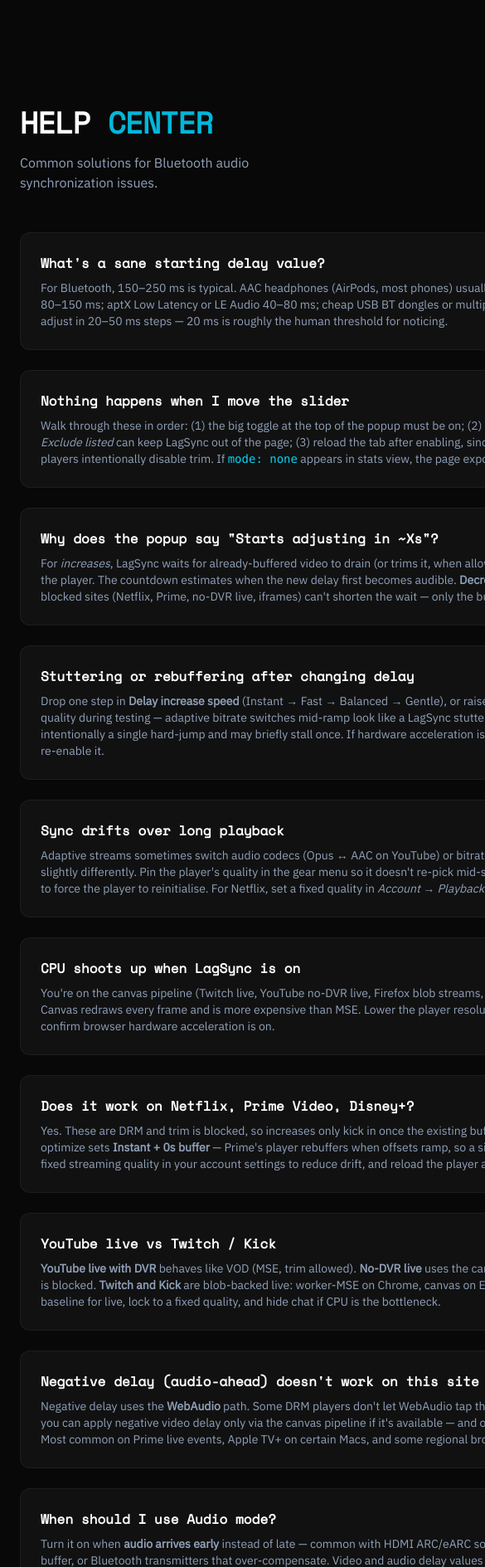
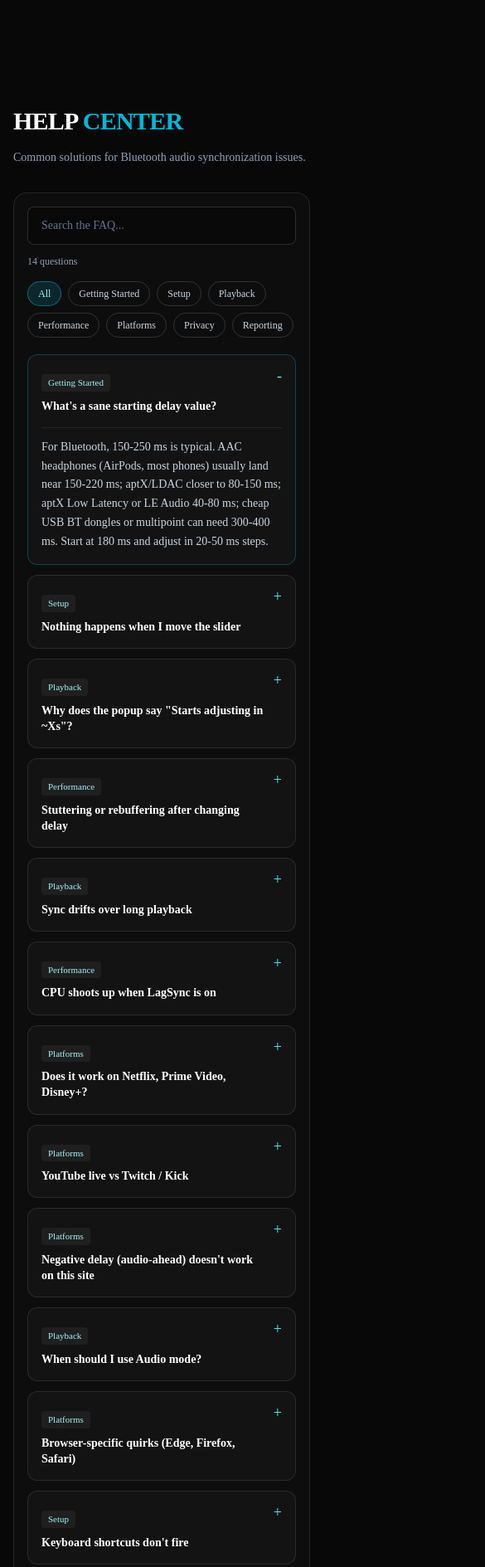
Before and after one commit to kimonsodu/lagsync-website, an Astro site: page /help in a window 390 px wide. Shown: the top 1889 px of the page at 83% size, 585 px wide, since content can reach past the window. Built offline with nearby package versions, Linux system fonts and the light colour scheme; Astro itself is replaced by a stand-in of ours.

Commit message:
Refactor code structure for improved readability and maintainability

```diff
--- a/package.json
+++ b/package.json
@@ -16,7 +16,7 @@
     "@fontsource/ibm-plex-sans": "^5.2.8",
     "@fontsource/space-mono": "^5.2.9",
     "@tailwindcss/vite": "^4.2.2",
-    "astro": "^6.1.1",
+    "astro": "^6.1.10",
     "tailwindcss": "^4.2.2"
   }
 }
--- a/src/layouts/Layout.astro
+++ b/src/layouts/Layout.astro
@@ -1,9 +1,5 @@
 ---
 import '../styles/global.css';
-import '@fontsource/space-mono/latin-400.css';
-import '@fontsource/space-mono/latin-700.css';
-import '@fontsource/ibm-plex-sans/latin-300.css';
-import '@fontsource/ibm-plex-sans/latin-400.css';
 
 
 interface Props {
@@ -45,6 +41,9 @@ const jsonLd = dateModified
     <link rel="icon" type="image/png" sizes="48x48" href="/icon48.png" />
     <link rel="apple-touch-icon" sizes="128x128" href="/icon128.png" />
     <link rel="alternate" type="application/rss+xml" title="LagSync Releases Feed" href="/rss.xml" />
+    <link rel="preload" href="/fonts/ibm-plex-sans-latin-400-normal.woff2" as="font" type="font/woff2" crossorigin />
+    <link rel="preload" href="/fonts/space-mono-latin-400-normal.woff2" as="font" type="font/woff2" crossorigin />
+    <link rel="preload" href="/fonts/space-mono-latin-700-normal.woff2" as="font" type="font/woff2" crossorigin />
     <title>{title}</title>
     <meta name="description" content={description} />
 
--- a/src/pages/help.astro
+++ b/src/pages/help.astro
@@ -1,89 +1,151 @@
 ---
 import Layout from '../layouts/Layout.astro';
 import Footer from '../components/Footer.astro';
+
+const faqItems = [
+  {
+    category: 'Getting Started',
+    question: "What's a sane starting delay value?",
+    answer: `For Bluetooth, 150-250 ms is typical. AAC headphones (AirPods, most phones) usually land near 150-220 ms; aptX/LDAC closer to 80-150 ms; aptX Low Latency or LE Audio 40-80 ms; cheap USB BT dongles or multipoint can need 300-400 ms. Start at 180 ms and adjust in 20-50 ms steps.`,
+  },
+  {
+    category: 'Setup',
+    question: 'Nothing happens when I move the slider',
+    answer: `Walk through these in order: (1) the big toggle at the top of the popup must be on; (2) check Site Mode in Settings - <em>Only listed</em> / <em>Exclude listed</em> can keep LagSync out of the page; (3) reload the tab after enabling, since hooks install at <code class="text-cyan-400">document_start</code>; (4) iframe players intentionally disable trim. If <code class="text-cyan-400">mode: none</code> appears in stats view, the page exposes no pipeline LagSync can hook.`,
+  },
+  {
+    category: 'Playback',
+    question: 'Why does the popup say "Starts adjusting in ~Xs"?',
+    answer: `For <em>increases</em>, LagSync waits for already-buffered video to drain (or trims it, when allowed) before the new delayed segments reach the player. The countdown estimates when the new delay first becomes audible. <strong>Decreases and turning off are immediate.</strong> Trim-blocked sites (Netflix, Prime, no-DVR live, iframes) cannot shorten the wait.`,
+  },
+  {
+    category: 'Performance',
+    question: 'Stuttering or rebuffering after changing delay',
+    answer: `Drop one step in <strong>Delay increase speed</strong> (Instant -> Fast -> Balanced -> Gentle), or raise <strong>Max buffer ahead</strong> to 10s/20s. Lock the player's quality during testing. On Prime, Instant mode is intentionally a single hard-jump and may briefly stall once. If hardware acceleration is off, frame capture (canvas) will be CPU-heavy.`,
+  },
+  {
+    category: 'Playback',
+    question: 'Sync drifts over long playback',
+    answer: `Adaptive streams sometimes switch audio codecs (Opus/AAC on YouTube) or bitrates mid-playback, and the new track lines up slightly differently. Pin the player's quality in the gear menu so it does not re-pick mid-stream, or seek a few seconds back and forward to force the player to reinitialize. For Netflix, set a fixed quality in <em>Account -> Playback settings</em>.`,
+  },
+  {
+    category: 'Performance',
+    question: 'CPU shoots up when LagSync is on',
+    answer: `You are on the canvas pipeline (Twitch live, YouTube no-DVR live, Firefox blob streams, or any page that fell back to frame capture). Canvas redraws every frame and is more expensive than MSE. Lower resolution, hide chat, close background tabs, and confirm browser hardware acceleration is on.`,
+  },
+  {
+    category: 'Platforms',
+    question: 'Does it work on Netflix, Prime Video, Disney+?',
+    answer: `Yes. These are DRM and trim is blocked, so increases only kick in once the existing buffer drains. Start near 180 ms. On Prime, Auto-optimize sets <strong>Instant + 0s buffer</strong>. Set a fixed streaming quality in account settings and reload the player after changing extension settings.`,
+  },
+  {
+    category: 'Platforms',
+    question: 'YouTube live vs Twitch / Kick',
+    answer: `<strong>YouTube live with DVR</strong> behaves like VOD (MSE, trim allowed). <strong>No-DVR live</strong> uses canvas (higher CPU, trim blocked). <strong>Twitch and Kick</strong> are blob-backed live: worker-MSE on Chrome, canvas on Edge/Firefox by design. Use a 200-250 ms baseline for live and lock quality.`,
+  },
+  {
+    category: 'Platforms',
+    question: "Negative delay (audio-ahead) doesn't work on this site",
+    answer: `Negative delay uses the <strong>WebAudio</strong> path. Some DRM players do not allow WebAudio to tap encrypted audio. On those, negative video delay may only work through canvas, and on some DRM live players neither path works.`,
+  },
+  {
+    category: 'Playback',
+    question: 'When should I use Audio mode?',
+    answer: `Turn it on when <strong>audio arrives early</strong> instead of late - common with HDMI ARC/eARC soundbars, receivers with their own processing buffer, or Bluetooth transmitters that over-compensate. Video and audio delay values are stored separately.`,
+  },
+  {
+    category: 'Platforms',
+    question: 'Browser-specific quirks (Edge, Firefox, Safari)',
+    answer: `<strong>Edge:</strong> if you see zero delay across every site after an update, disable/re-enable the extension and reload the tab. <strong>Firefox:</strong> some builds lack <code class="text-cyan-400">requestVideoFrameCallback</code> and fall back to ~30 fps on canvas. <strong>Safari:</strong> <code class="text-cyan-400">OfflineAudioContext</code> is not available on every build, limiting negative-delay.`,
+  },
+  {
+    category: 'Setup',
+    question: "Keyboard shortcuts don't fire",
+    answer: `Enable shortcuts in Settings -> Keyboard shortcuts. Click into the input field, then press the actual combo (for example <code class="text-cyan-400">Ctrl+Shift+ArrowUp</code>). Some sites swallow keystrokes inside their player when it has focus.`,
+  },
+  {
+    category: 'Privacy',
+    question: 'Privacy - what data does LagSync collect?',
+    answer: `None is sent anywhere. Stats (total sync time, session count, top sites, delay distribution) are stored <strong>locally on this device only</strong>. No telemetry, no account, no server. Turn it off in Settings -> Privacy.`,
+  },
+  {
+    category: 'Reporting',
+    question: 'How do I file a useful bug report?',
+    answer: `Include browser + version, OS, site/content type, expected vs actual behavior, and whether reload reproduces it. Then run this in the affected tab console:
+    <pre class="mt-3 p-3 bg-black/50 border border-white/5 rounded text-xs text-slate-300 overflow-x-auto"><code>window.dispatchEvent(new CustomEvent('__btSyncCmd', { detail: JSON.stringify({ type: 'DIAGNOSE', msgId: 1 }) }));
+window.addEventListener('__btSyncResp', e => console.log(JSON.parse(JSON.stringify(e.detail))), { once: true });</code></pre>
+    <p class="text-sm text-slate-400 mt-3">The <code class="text-cyan-400">mode</code> field (<code class="text-cyan-400">canvas</code> / <code class="text-cyan-400">mse</code> / <code class="text-cyan-400">webaudio</code> / <code class="text-cyan-400">none</code>) tells us which pipeline picked you.</p>`,
+  },
+];
+
+const categories = ['All', ...new Set(faqItems.map((item) => item.category))];
 ---
 
 <Layout title="Help & Troubleshooting | LagSync"
   description="Common solutions for Bluetooth audio sync issues — drift, black screen fixes, and troubleshooting steps for LagSync users.">
   <main class="pt-32 pb-20 flex-grow">
-    <div class="container mx-auto px-6 max-w-4xl">
-      <h1 class="text-4xl font-bold text-white mb-4 font-['Space_Mono'] uppercase tracking-tight">Help <span class="text-cyan-500">Center</span></h1>
-      <p class="text-slate-400 mb-12">Common solutions for Bluetooth audio synchronization issues.</p>
+    <div class="container mx-auto px-4 sm:px-6 max-w-5xl">
+      <h1 class="text-3xl sm:text-4xl font-bold text-white mb-4 font-['Space_Mono'] uppercase tracking-tight">Help <span class="text-cyan-500">Center</span></h1>
+      <p class="text-slate-400 mb-8 sm:mb-10 text-sm sm:text-base">Common solutions for Bluetooth audio synchronization issues.</p>
 
-      <div class="grid gap-6">
-        <div class="p-6 bg-[#111] border border-white/5 rounded-xl">
-          <h3 class="text-white font-bold mb-2 font-['Space_Mono']">What's a sane starting delay value?</h3>
-          <p class="text-sm text-slate-400">For Bluetooth, 150–250 ms is typical. AAC headphones (AirPods, most phones) usually land near 150–220 ms; aptX/LDAC closer to 80–150 ms; aptX Low Latency or LE Audio 40–80 ms; cheap USB BT dongles or multipoint can need 300–400 ms. Start at 180 ms and adjust in 20–50 ms steps — 20 ms is roughly the human threshold for noticing.</p>
+      <section class="rounded-2xl border border-white/10 bg-[#0f0f0f]/85 p-4 sm:p-6 mb-6 sm:mb-8">
+        <div class="grid gap-3 sm:grid-cols-[1fr_auto] sm:items-center mb-4 sm:mb-5">
+          <label for="faq-search" class="sr-only">Search help questions</label>
+          <input
+            id="faq-search"
+            type="search"
+            placeholder="Search the FAQ..."
+            class="w-full rounded-lg border border-white/15 bg-black/30 px-4 py-3 text-sm text-white placeholder:text-slate-500 focus:outline-none focus:ring-2 focus:ring-cyan-500/60"
+          />
+          <p id="faq-count" class="text-xs sm:text-sm text-slate-400 whitespace-nowrap">{faqItems.length} questions</p>
         </div>
 
-        <div class="p-6 bg-[#111] border border-white/5 rounded-xl">
-          <h3 class="text-white font-bold mb-2 font-['Space_Mono']">Nothing happens when I move the slider</h3>
-          <p class="text-sm text-slate-400">Walk through these in order: (1) the big toggle at the top of the popup must be on; (2) check Site Mode in Settings — <em>Only listed</em> / <em>Exclude listed</em> can keep LagSync out of the page; (3) reload the tab after enabling, since hooks install at <code class="text-cyan-400">document_start</code>; (4) iframe players intentionally disable trim. If <code class="text-cyan-400">mode: none</code> appears in stats view, the page exposes no pipeline LagSync can hook.</p>
+        <div class="flex flex-wrap gap-2 mb-5" id="faq-categories" role="tablist" aria-label="FAQ categories">
+          {categories.map((category, index) => (
+            <button
+              type="button"
+              class:list={[
+                'faq-category px-3 py-1.5 rounded-full border text-xs sm:text-sm transition-colors',
+                index === 0
+                  ? 'border-cyan-400/40 bg-cyan-500/15 text-cyan-200'
+                  : 'border-white/15 bg-white/0 text-slate-300 hover:text-white hover:border-white/30',
+              ]}
+              data-category={category}
+              aria-pressed={index === 0 ? 'true' : 'false'}
+            >
+              {category}
+            </button>
+          ))}
         </div>
 
-        <div class="p-6 bg-[#111] border border-white/5 rounded-xl">
-          <h3 class="text-white font-bold mb-2 font-['Space_Mono']">Why does the popup say "Starts adjusting in ~Xs"?</h3>
-          <p class="text-sm text-slate-400">For <em>increases</em>, LagSync waits for already-buffered video to drain (or trims it, when allowed) before the new delayed segments reach the player. The countdown estimates when the new delay first becomes audible. <strong>Decreases and turning off are immediate.</strong> Trim-blocked sites (Netflix, Prime, no-DVR live, iframes) can't shorten the wait — only the buffer drain controls when it begins.</p>
+        <div id="faq-list" class="grid gap-3 sm:gap-4">
+          {faqItems.map((item, idx) => (
+            <details
+              class="faq-item rounded-xl border border-white/10 bg-[#131313] open:border-cyan-400/25"
+              data-category={item.category}
+              data-question={item.question.toLowerCase()}
+              data-answer={item.answer.toLowerCase()}
+              open={idx === 0}
+            >
+              <summary class="list-none cursor-pointer px-4 py-4 sm:px-5 sm:py-4">
+                <div class="flex gap-3 items-start">
+                  <span class="mt-1 inline-block min-w-0">
+                    <span class="inline-block px-2 py-0.5 rounded bg-white/5 text-[11px] text-cyan-200 mb-2">{item.category}</span>
+                    <h3 class="text-sm sm:text-base text-white font-semibold leading-snug font-['Space_Mono'] break-words">{item.question}</h3>
+                  </span>
+                  <span class="ml-auto text-cyan-300 text-lg leading-none transition-transform faq-caret">+</span>
+                </div>
+              </summary>
+              <div class="px-4 pb-4 sm:px-5 sm:pb-5">
+                <div class="h-px bg-white/8 mb-3"></div>
+                <div class="text-sm text-slate-300 leading-relaxed break-words" set:html={item.answer} />
+              </div>
+            </details>
+          ))}
         </div>
 
-        <div class="p-6 bg-[#111] border border-white/5 rounded-xl">
-          <h3 class="text-white font-bold mb-2 font-['Space_Mono']">Stuttering or rebuffering after changing delay</h3>
-          <p class="text-sm text-slate-400">Drop one step in <strong>Delay increase speed</strong> (Instant → Fast → Balanced → Gentle), or raise <strong>Max buffer ahead</strong> to 10s/20s. Lock the player's quality during testing — adaptive bitrate switches mid-ramp look like a LagSync stutter but aren't. On Prime, Instant mode is intentionally a single hard-jump and may briefly stall once. If hardware acceleration is off, frame capture (canvas) will be CPU-heavy — re-enable it.</p>
-        </div>
-
-        <div class="p-6 bg-[#111] border border-white/5 rounded-xl">
-          <h3 class="text-white font-bold mb-2 font-['Space_Mono']">Sync drifts over long playback</h3>
-          <p class="text-sm text-slate-400">Adaptive streams sometimes switch audio codecs (Opus ↔ AAC on YouTube) or bitrates mid-playback, and the new track lines up slightly differently. Pin the player's quality in the gear menu so it doesn't re-pick mid-stream, or seek a few seconds back and forward to force the player to reinitialise. For Netflix, set a fixed quality in <em>Account → Playback settings</em>.</p>
-        </div>
-
-        <div class="p-6 bg-[#111] border border-white/5 rounded-xl">
-          <h3 class="text-white font-bold mb-2 font-['Space_Mono']">CPU shoots up when LagSync is on</h3>
-          <p class="text-sm text-slate-400">You're on the canvas pipeline (Twitch live, YouTube no-DVR live, Firefox blob streams, or any page that fell back to frame capture). Canvas redraws every frame and is more expensive than MSE. Lower the player resolution, hide chat, close background tabs, and confirm browser hardware acceleration is on.</p>
-        </div>
-
-        <div class="p-6 bg-[#111] border border-white/5 rounded-xl">
-          <h3 class="text-white font-bold mb-2 font-['Space_Mono']">Does it work on Netflix, Prime Video, Disney+?</h3>
-          <p class="text-sm text-slate-400">Yes. These are DRM and trim is blocked, so increases only kick in once the existing buffer drains. Start near 180 ms. On Prime, Auto-optimize sets <strong>Instant + 0s buffer</strong> — Prime's player rebuffers when offsets ramp, so a single hard jump is the only reliable path. Set a fixed streaming quality in your account settings to reduce drift, and reload the player after changing extension settings.</p>
-        </div>
-
-        <div class="p-6 bg-[#111] border border-white/5 rounded-xl">
-          <h3 class="text-white font-bold mb-2 font-['Space_Mono']">YouTube live vs Twitch / Kick</h3>
-          <p class="text-sm text-slate-400"><strong>YouTube live with DVR</strong> behaves like VOD (MSE, trim allowed). <strong>No-DVR live</strong> uses the canvas pipeline — higher CPU is expected, and trim is blocked. <strong>Twitch and Kick</strong> are blob-backed live: worker-MSE on Chrome, canvas on Edge/Firefox by design. Use a 200–250 ms baseline for live, lock to a fixed quality, and hide chat if CPU is the bottleneck.</p>
-        </div>
-
-        <div class="p-6 bg-[#111] border border-white/5 rounded-xl">
-          <h3 class="text-white font-bold mb-2 font-['Space_Mono']">Negative delay (audio-ahead) doesn't work on this site</h3>
-          <p class="text-sm text-slate-400">Negative delay uses the <strong>WebAudio</strong> path. Some DRM players don't let WebAudio tap the audio (encrypted media exception). On those, you can apply negative video delay only via the canvas pipeline if it's available — and on a few DRM live players, neither path works. Most common on Prime live events, Apple TV+ on certain Macs, and some regional broadcasters.</p>
-        </div>
-
-        <div class="p-6 bg-[#111] border border-white/5 rounded-xl">
-          <h3 class="text-white font-bold mb-2 font-['Space_Mono']">When should I use Audio mode?</h3>
-          <p class="text-sm text-slate-400">Turn it on when <strong>audio arrives early</strong> instead of late — common with HDMI ARC/eARC soundbars, receivers with their own processing buffer, or Bluetooth transmitters that over-compensate. Video and audio delay values are stored separately, so toggling Audio mode doesn't lose your other number. Presets are kept in two lists in Settings.</p>
-        </div>
-
-        <div class="p-6 bg-[#111] border border-white/5 rounded-xl">
-          <h3 class="text-white font-bold mb-2 font-['Space_Mono']">Browser-specific quirks (Edge, Firefox, Safari)</h3>
-          <p class="text-sm text-slate-400"><strong>Edge:</strong> if you ever see zero delay across every site after an update, disable/re-enable the extension and reload the tab. Twitch on Edge runs on the canvas pipeline by design. <strong>Firefox:</strong> some builds lack <code class="text-cyan-400">requestVideoFrameCallback</code> and fall back to ~30 fps — slightly choppier on canvas, not a bug. <strong>Safari:</strong> <code class="text-cyan-400">OfflineAudioContext</code> isn't available on every build, which limits negative-delay. Positive video delay still works.</p>
-        </div>
-
-        <div class="p-6 bg-[#111] border border-white/5 rounded-xl">
-          <h3 class="text-white font-bold mb-2 font-['Space_Mono']">Keyboard shortcuts don't fire</h3>
-          <p class="text-sm text-slate-400">"Enable shortcuts" must be on in Settings → Keyboard shortcuts. Click into the input field, then press the actual combo (e.g. <code class="text-cyan-400">Ctrl+Shift+ArrowUp</code>). Some sites swallow keystrokes inside their player when it has focus — click outside the player frame and try again. Step size is in milliseconds (1–200); default 10 is a reasonable start.</p>
-        </div>
-
-        <div class="p-6 bg-[#111] border border-white/5 rounded-xl">
-          <h3 class="text-white font-bold mb-2 font-['Space_Mono']">Privacy — what data does LagSync collect?</h3>
-          <p class="text-sm text-slate-400">None is sent anywhere. Stats (total sync time, session count, top sites, delay distribution) are stored <strong>locally on this device only</strong>. No telemetry, no account, no server. Turn it off in Settings → Privacy — pause-only (keep existing data) or pause-and-delete. Clearing browser data for the extension also clears stats.</p>
-        </div>
-
-        <div class="p-6 bg-[#111] border border-white/5 rounded-xl">
-          <h3 class="text-white font-bold mb-2 font-['Space_Mono']">How do I file a useful bug report?</h3>
-          <p class="text-sm text-slate-400">Include browser + version, OS, site and content type (e.g. "Twitch live, no DVR"), what you expected vs what happened, and whether a tab reload reproduces it. Then run the diagnose dump in the page console on the affected tab:</p>
-          <pre class="mt-3 p-3 bg-black/50 border border-white/5 rounded text-xs text-slate-300 overflow-x-auto"><code>window.dispatchEvent(new CustomEvent('__btSyncCmd', &lbrace; detail: JSON.stringify(&lbrace; type: 'DIAGNOSE', msgId: 1 &rbrace;) &rbrace;));
-window.addEventListener('__btSyncResp', e =&gt; console.log(JSON.parse(JSON.stringify(e.detail))), &lbrace; once: true &rbrace;);</code></pre>
-          <p class="text-sm text-slate-400 mt-3">The <code class="text-cyan-400">mode</code> field (<code class="text-cyan-400">canvas</code> / <code class="text-cyan-400">mse</code> / <code class="text-cyan-400">webaudio</code> / <code class="text-cyan-400">none</code>) tells us which pipeline picked you.</p>
-        </div>
-      </div>
+        <p id="faq-empty" class="hidden text-sm text-slate-400 py-5">No matching results. Try another keyword or switch category.</p>
+      </section>
 
       <div class="mt-12 p-8 bg-cyan-500/5 border border-cyan-500/20 rounded-2xl text-center">
         <h3 class="text-white font-bold mb-2">Still need help?</h3>
@@ -92,5 +154,68 @@ window.addEventListener('__btSyncResp', e =&gt; console.log(JSON.parse(JSON.stri
       </div>
     </div>
   </main>
+  <script>
+    const searchInput = document.querySelector('#faq-search');
+    const categoryButtons = Array.from(document.querySelectorAll('.faq-category'));
+    const faqItems = Array.from(document.querySelectorAll('.faq-item'));
+    const faqCount = document.querySelector('#faq-count');
+    const faqEmpty = document.querySelector('#faq-empty');
+
+    let activeCategory = 'All';
+
+    const updateCarets = () => {
+      faqItems.forEach((item) => {
+        const caret = item.querySelector('.faq-caret');
+        if (!caret) return;
+        caret.textContent = item.open ? '-' : '+';
+      });
+    };
+
+    const updateFaq = () => {
+      const term = (searchInput?.value || '').trim().toLowerCase();
+      let visibleCount = 0;
+
+      faqItems.forEach((item) => {
+        const itemCategory = item.getAttribute('data-category') || '';
+        const text = `${item.getAttribute('data-question') || ''} ${item.getAttribute('data-answer') || ''}`;
+        const categoryMatch = activeCategory === 'All' || itemCategory === activeCategory;
+        const searchMatch = !term || text.includes(term);
+        const show = categoryMatch && searchMatch;
+
+        item.classList.toggle('hidden', !show);
+        if (show) visibleCount += 1;
+      });
+
+      if (faqCount) {
+        faqCount.textContent = `${visibleCount} question${visibleCount === 1 ? '' : 's'}`;
+      }
+
+      if (faqEmpty) {
+        faqEmpty.classList.toggle('hidden', visibleCount > 0);
+      }
+    };
+
+    categoryButtons.forEach((button) => {
+      button.addEventListener('click', () => {
+        activeCategory = button.getAttribute('data-category') || 'All';
+        categoryButtons.forEach((otherButton) => {
+          const isActive = otherButton === button;
+          otherButton.setAttribute('aria-pressed', isActive ? 'true' : 'false');
+          otherButton.classList.toggle('border-cyan-400/40', isActive);
+          otherButton.classList.toggle('bg-cyan-500/15', isActive);
+          otherButton.classList.toggle('text-cyan-200', isActive);
+          otherButton.classList.toggle('border-white/15', !isActive);
+          otherButton.classList.toggle('text-slate-300', !isActive);
+        });
+        updateFaq();
+      });
+    });
+
+    searchInput?.addEventListener('input', updateFaq);
+    faqItems.forEach((item) => item.addEventListener('toggle', updateCarets));
+
+    updateFaq();
+    updateCarets();
+  </script>
   <Footer />
 </Layout>
--- a/src/styles/global.css
+++ b/src/styles/global.css
@@ -1 +1,33 @@
 @import "tailwindcss";
+
+@font-face {
+	font-family: 'IBM Plex Sans';
+	src: url('/fonts/ibm-plex-sans-latin-300-normal.woff2') format('woff2');
+	font-style: normal;
+	font-weight: 300;
+	font-display: optional;
+}
+
+@font-face {
+	font-family: 'IBM Plex Sans';
+	src: url('/fonts/ibm-plex-sans-latin-400-normal.woff2') format('woff2');
+	font-style: normal;
+	font-weight: 400;
+	font-display: optional;
+}
+
+@font-face {
+	font-family: 'Space Mono';
+	src: url('/fonts/space-mono-latin-400-normal.woff2') format('woff2');
+	font-style: normal;
+	font-weight: 400;
+	font-display: optional;
+}
+
+@font-face {
+	font-family: 'Space Mono';
+	src: url('/fonts/space-mono-latin-700-normal.woff2') format('woff2');
+	font-style: normal;
+	font-weight: 700;
+	font-display: optional;
+}
```
Also changed, not shown: public/fonts/ibm-plex-sans-latin-300-normal.woff2 (added), public/fonts/ibm-plex-sans-latin-400-normal.woff2 (added), public/fonts/space-mono-latin-400-normal.woff2 (added), public/fonts/space-mono-latin-700-normal.woff2 (added), 1 other file.
